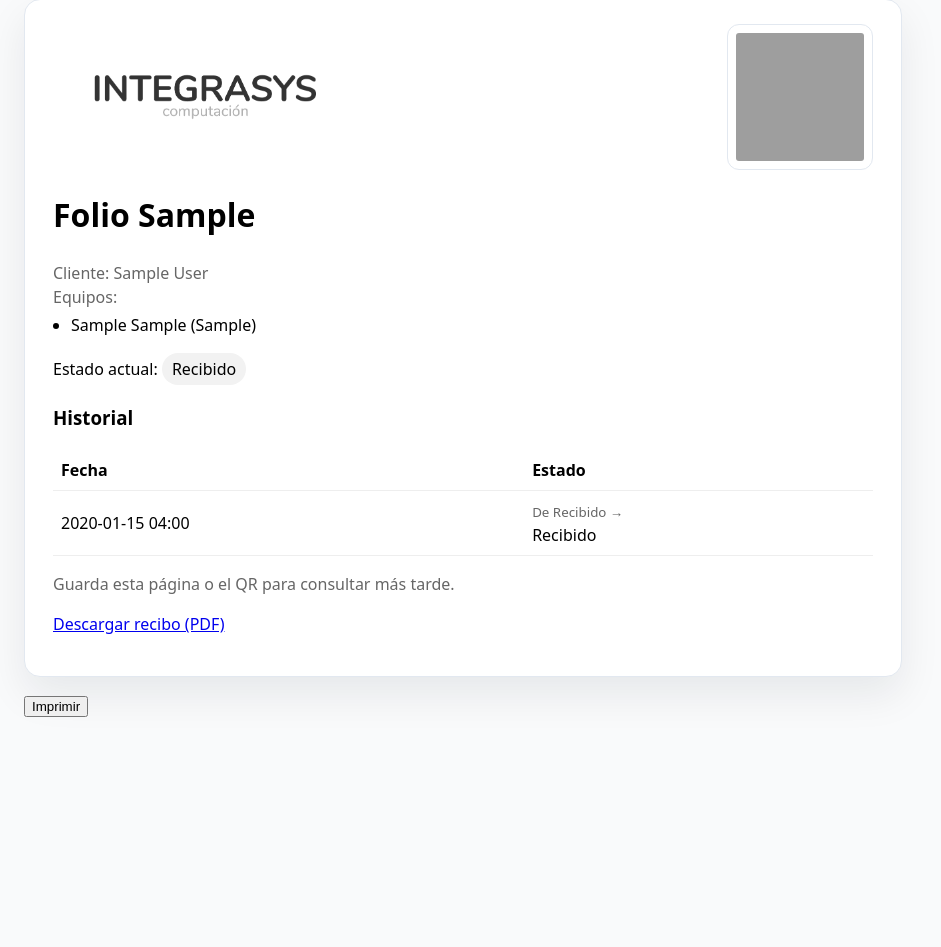
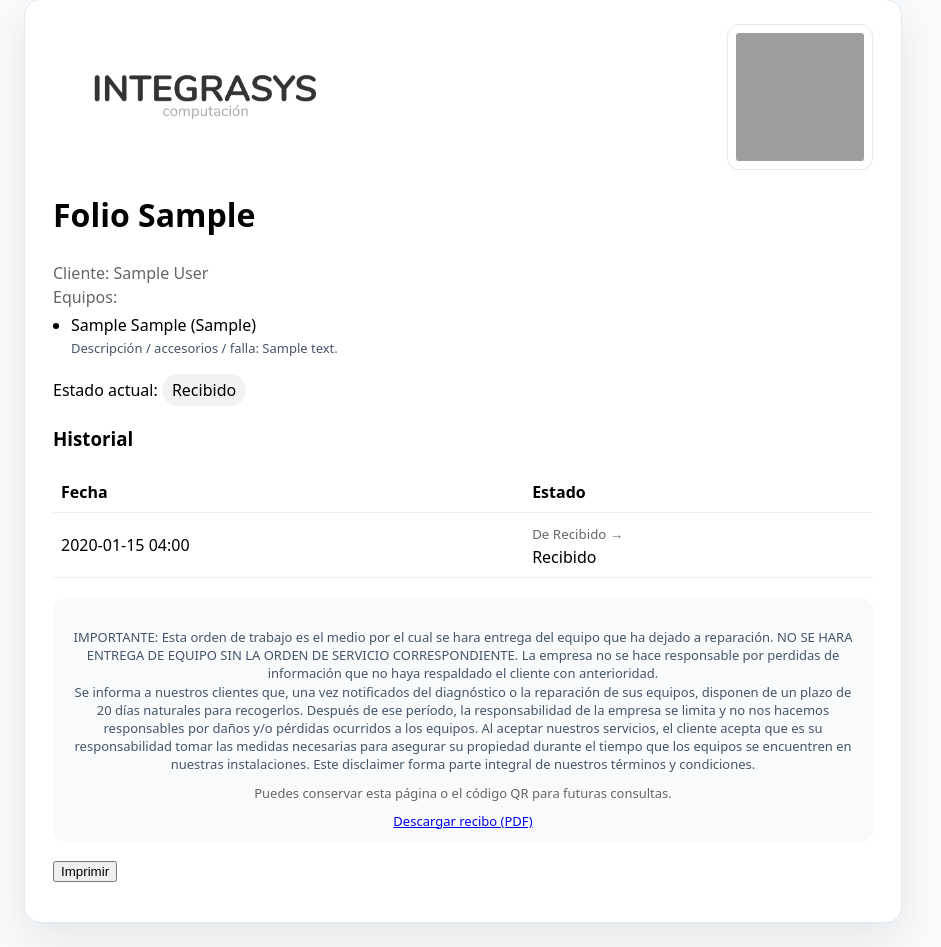
Before and after one commit to CarmiIsGod/Integrasys, a Django app: page /t/00000000-0000-0000-0000-000000000001/ in a window 1280 px wide. Shown: the part 25-972 px from the top of the page, without its empty margins (0-941 px from the left). Before the commit the page ends 742 px from the top, so only its background shows below. Run offline with Django 5.2, Linux system fonts and the light colour scheme; tables that the repository leaves empty hold one stand-in row (values such as "Sample post"); parts of the project's set-up code (start-up, migrations or seed data) failed here and were passed over; grey boxes are pictures that could not be loaded.

Commit message:
feat: estado público muestra falla + disclaimer

```diff
--- a/templates/public_status.html
+++ b/templates/public_status.html
@@ -16,6 +16,8 @@
     .identity__brand img{height:70px;width:auto;display:block;}
     .identity .qr{height:128px;width:128px;flex-shrink:0;border:1px solid #e2e8f0;border-radius:12px;padding:8px;background:#fff;}
     .status{display:inline-block;padding:4px 10px;border-radius:999px;background:#f2f2f2}
+    .device-notes{font-size:13px;color:#475569;margin-top:2px;}
+    .public-disclaimer{margin-top:20px;background:#f8fafc;border-radius:12px;padding:12px 16px;color:#475569;font-size:13px;line-height:1.4;text-align:center;}
     @media print {.no-print{display:none}}
   </style>
 </head>
@@ -35,7 +37,17 @@
         {% if devices %}
           <ul style="margin:4px 0 0 18px;padding:0;">
             {% for device in devices %}
-              <li>{{ device.brand }} {{ device.model }}{% if device.serial %} ({{ device.serial }}){% endif %}</li>
+              <li style="margin-bottom:6px;">
+                <div>{{ device.brand }} {{ device.model }}{% if device.serial %} ({{ device.serial }}){% endif %}</div>
+                <div class="device-notes">
+                  Descripci&oacute;n / accesorios / falla:
+                  {% if device.notes %}
+                    {{ device.notes }}
+                  {% else %}
+                    Falla no reportada.
+                  {% endif %}
+                </div>
+              </li>
             {% endfor %}
           </ul>
         {% else %}
@@ -63,11 +75,16 @@
         {% endfor %}
       </tbody>
     </table>
-    <p class="muted">Guarda esta página o el QR para consultar más tarde.</p>
-    <p style="margin-top:12px">
-      <a href="{% url 'receipt_pdf' token=order.token %}" target="_blank">Descargar recibo (PDF)</a>
-    </p>
-  </div>
+    <div class="public-disclaimer" style="text-align:center;">
+      <p style="white-space:pre-line;margin:0 0 10px 0;">
+IMPORTANTE: Esta orden de trabajo es el medio por el cual se hara entrega del equipo que ha dejado a reparaci&oacute;n. NO SE HARA ENTREGA DE EQUIPO SIN LA ORDEN DE SERVICIO CORRESPONDIENTE. La empresa no se hace responsable por perdidas de informaci&oacute;n que no haya respaldado el cliente con anterioridad.
+Se informa a nuestros clientes que, una vez notificados del diagn&oacute;stico o la reparaci&oacute;n de sus equipos, disponen de un plazo de 20 d&iacute;as naturales para recogerlos. Despu&eacute;s de ese per&iacute;odo, la responsabilidad de la empresa se limita y no nos hacemos responsables por da&ntilde;os y/o p&eacute;rdidas ocurridos a los equipos. Al aceptar nuestros servicios, el cliente acepta que es su responsabilidad tomar las medidas necesarias para asegurar su propiedad durante el tiempo que los equipos se encuentren en nuestras instalaciones. Este disclaimer forma parte integral de nuestros t&eacute;rminos y condiciones.
+      </p>
+      <p class="muted" style="margin:0 0 10px 0;">Puedes conservar esta p&aacute;gina o el c&oacute;digo QR para futuras consultas.</p>
+      <p style="margin:0;">
+        <a href="{% url 'receipt_pdf' token=order.token %}" target="_blank">Descargar recibo (PDF)</a>
+      </p>
+    </div>
   <p class="no-print"><button onclick="window.print()">Imprimir</button></p>
 </body>
 </html>
```
Also changed, not shown: core/tests/test_public_token_view.py (+19 -1 lines).
